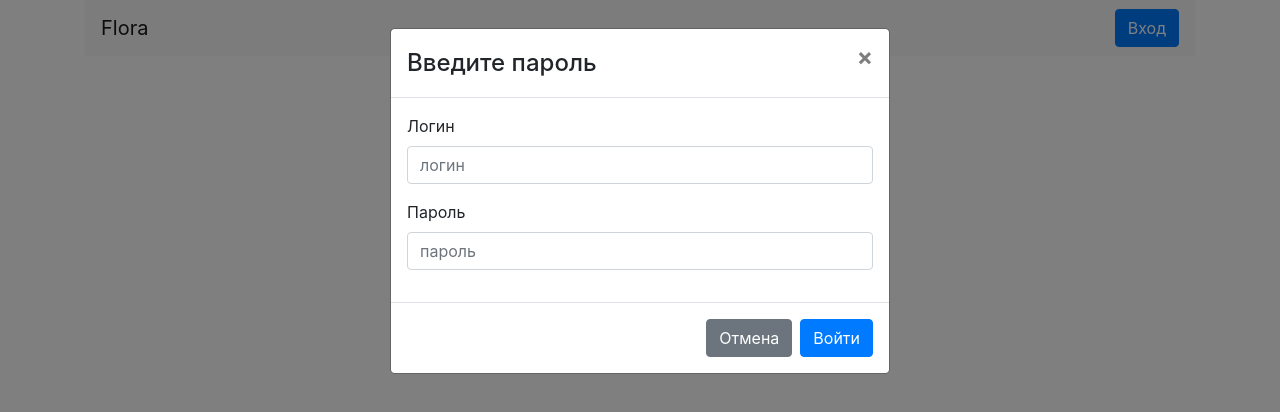
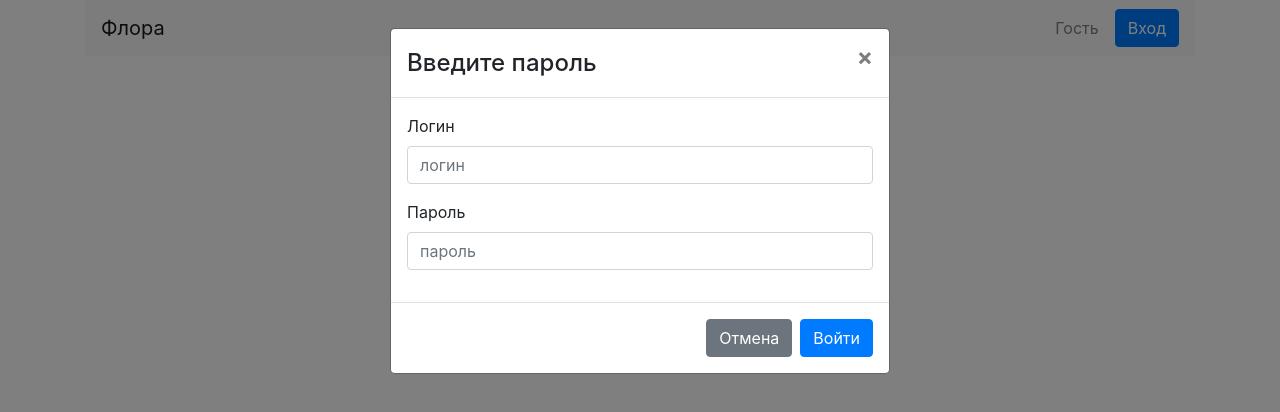
Before and after one commit to meamuri/biology-project, a React (Create React App) app in the folder floreact/: page / in a window 1280 px wide. Both pictures are taken after a click on the button "Вход". Shown: the top 412 px of the page. Built offline with nearby package versions, Linux system fonts and the light colour scheme; no server answers.

Commit message:
add some descriptive elements

```diff
--- a/floreact/src/components/classification.tsx
+++ b/floreact/src/components/classification.tsx
@@ -1,5 +1,6 @@
 import React from 'react'
 import { FloraComponent } from './classification/FloraComponent'
+import Alert from 'react-bootstrap/Alert'
 import Navbar from 'react-bootstrap/Navbar'
 import Modal from 'react-bootstrap/Modal'
 import Button from 'react-bootstrap/Button'
@@ -19,7 +20,12 @@ export default class Classification extends React.Component<any, any> {
         return (
             <div className="container">
                 <Navbar className="navbar justify-content-between navbar-expand-lg navbar-light bg-light">
-                    <Navbar.Brand href="/">Flora</Navbar.Brand>
+                    <Navbar.Brand href="/">Флора</Navbar.Brand>
+                    <Navbar.Collapse className="justify-content-end mr-3">
+                        <Navbar.Text>
+                            Гость
+                        </Navbar.Text>
+                    </Navbar.Collapse>
                     <Form inline>
                         <Button onClick={this.handleShow}>Вход</Button>
                     </Form>
@@ -43,6 +49,10 @@ export default class Classification extends React.Component<any, any> {
                                 <Form.Control type="password" placeholder="пароль" />
                             </Form.Group>
                         </Form>
+                        {
+                            false &&
+                            <Alert variant='danger'>Некорректный пароль. Пожалуйста, обратитесь к администратору</Alert>
+                        }
                     </Modal.Body>
                     <Modal.Footer>
                         <Button variant="secondary" onClick={this.handleClose}>
```
